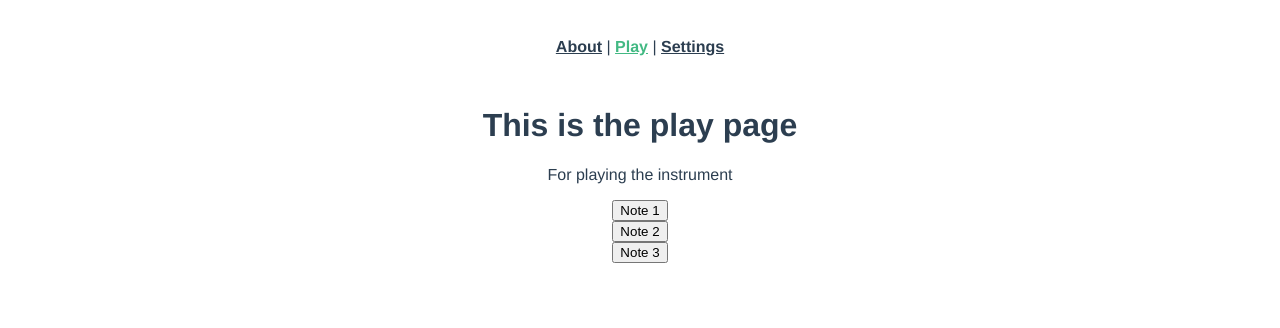
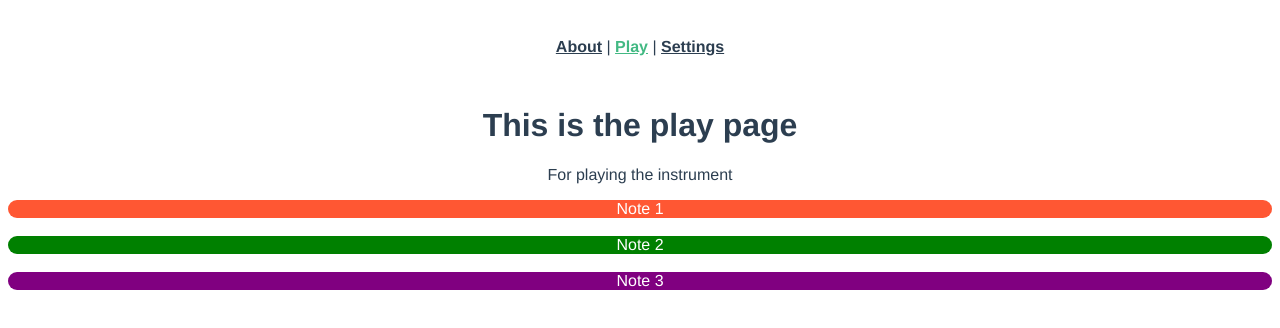
Before and after one commit to gawainhewitt/orchlab-strings, a Vue app: page /play in a window 1280 px wide. Shown: the top 328 px of the page. Built offline with nearby package versions, Linux system fonts and the light colour scheme.

Commit message:
Test passing for rendering of the button colour

```diff
--- a/src/components/AppButton.vue
+++ b/src/components/AppButton.vue
@@ -1,7 +1,7 @@
 <template>
-  <button class="dark baseButton">
+  <div class="note-buttons" :style="myStyle">
     {{ buttonText }}
-  </button>
+  </div>
 </template>
 
 
@@ -12,10 +12,22 @@
         type: String,
         default: () => "Label",
       },
-    }
+      buttonColour: String
+    },
+    data() {
+          return {
+            myStyle:{
+            backgroundColor: this.buttonColour
+            }
+          }
+      }
   }
 </script>
 
 <style scoped>
+  .note-buttons {
+    color: rgb(255, 255, 255);
+    border-radius: 25px;
+  }
 
 </style>
--- a/src/views/PlayView.vue
+++ b/src/views/PlayView.vue
@@ -5,9 +5,9 @@
   </div>
 
   <div id="app">
-    <app-button buttonText="Note 1"/> <br>
-    <app-button buttonText="Note 2"/> <br>
-    <app-button buttonText="Note 3"/>
+    <app-button buttonText="Note 1" buttonColour="#ff5733"/> <br>
+    <app-button buttonText="Note 2" buttonColour="Green"/> <br>
+    <app-button buttonText="Note 3" buttonColour="Purple"/>
   </div>
 
 </template>
@@ -18,12 +18,8 @@
     export default {
       name: "App",
       components: {
-         AppButton
+        AppButton
        },
-      data() {
-          return {
-          }
-      },
       methods: {
         sayhello(){
           alert('hello');
```
Also changed, not shown: 1 other file (tests, documents, lock files or other folders).
